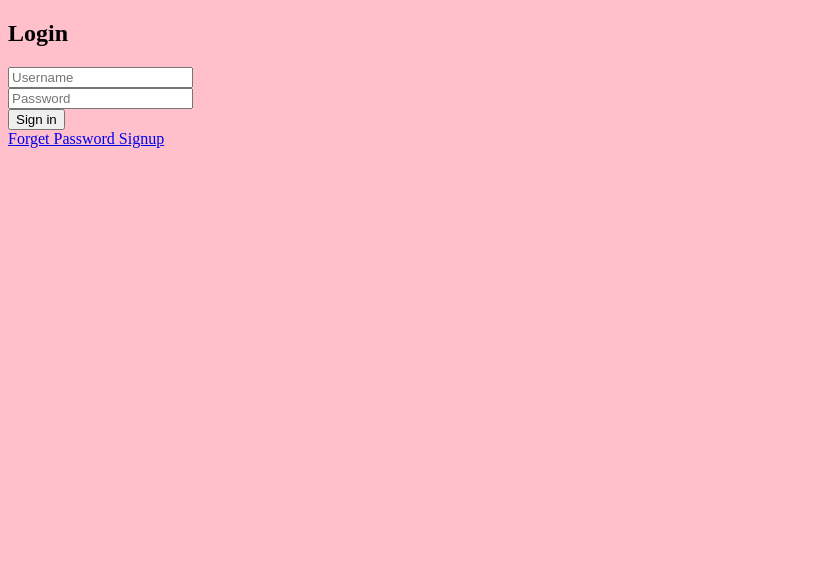
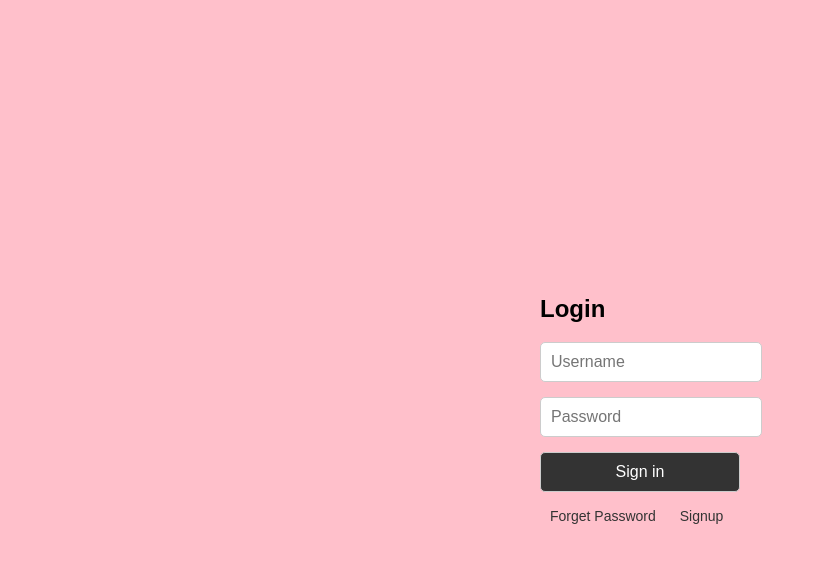
Before and after one commit to soloviovaK/first, a plain HTML site: page index.html in a window 1280 px wide. Shown: the whole page, without its empty margins (0-817 px from the left). Drawn offline with Linux system fonts and the light colour scheme.

Commit message:
Update style.css

```diff
--- a/style.css
+++ b/style.css
@@ -1,3 +1,34 @@
+/* General Styles */
+body {
+  margin: 0;
+  padding: 0;
+  display: flex;
+  justify-content: center;
+  align-items: center;
+  height: 100vh;
+  background-color: pink;
+  font-family: Arial, sans-serif;
+  overflow: hidden;
+}
+
+.ring {
+  position: relative;
+  width: 200px;
+  height: 200px;
+  display: flex;
+  justify-content: center;
+  align-items: center;
+}
+
+.ring i {
+  position: absolute;
+  width: 100%;
+  height: 100%;
+  border: 6px solid transparent;
+  border-radius: 50%;
+  box-sizing: border-box;
+}
+
 .ring i:nth-child(1) {
   border-radius: 38% 62% 63% 37% / 41% 44% 56% 59%;
   animation: animate 6s linear infinite;
@@ -27,6 +58,76 @@
   border: 6px solid yellow;
   filter: drop-shadow(0 0 20px yellow);
 }
-body {
-  background-color: pink;
+
+/* Animation Keyframes */
+@keyframes animate {
+  0% {
+    transform: rotate(0deg);
+  }
+  100% {
+    transform: rotate(360deg);
+  }
 }
+
+@keyframes animate2 {
+  0% {
+    transform: rotate(360deg);
+  }
+  100% {
+    transform: rotate(0deg);
+  }
+}
+
+/* Login Form Styles */
+.login {
+  position: absolute;
+  width: 300px;
+  padding: 20px;
+  background: white;
+  box-shadow: 0 5px 15px rgba(0, 0, 0, 0.2);
+  border-radius: 10px;
+  text-align: center;
+}
+
+.login h2 {
+  margin: 0 0 20px;
+  font-size: 24px;
+  color: #333;
+}
+
+.inputBx {
+  margin: 15px 0;
+}
+
+.inputBx input {
+  width: 100%;
+  padding: 10px;
+  border: 1px solid #ccc;
+  border-radius: 5px;
+  font-size: 16px;
+}
+
+.inputBx input[type="submit"] {
+  background: #333;
+  color: white;
+  cursor: pointer;
+}
+
+.inputBx input[type="submit"]:hover {
+  background: #555;
+}
+
+.links {
+  margin-top: 10px;
+}
+
+.links a {
+  color: #333;
+  text-decoration: none;
+  margin: 0 10px;
+  font-size: 14px;
+}
+
+.links a:hover {
+  text-decoration: underline;
+}
```
